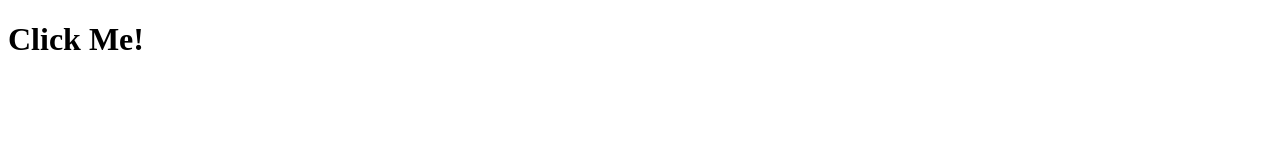
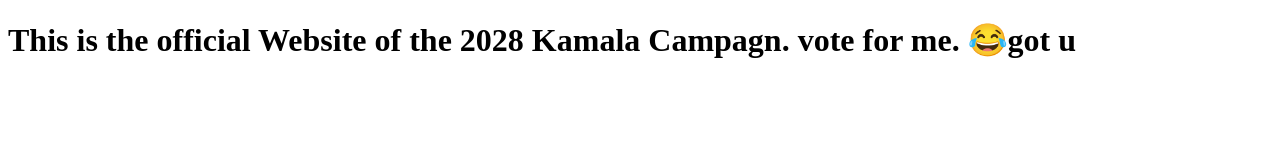
Before and after one commit to PayEasyWithVemmo/PopUpPrank, a plain HTML site: page index.html in a window 1280 px wide. Drawn offline with Linux system fonts and the light colour scheme.

Commit message:
Update index.html

```diff
--- a/index.html
+++ b/index.html
@@ -10,6 +10,6 @@
     </script>
 </head>
 <body>
-    <h1>Click Me!</h1>
+    <h1>This is the official Website of the 2028 Kamala Campagn. vote for me. 😂got u</h1>
 </body>
 </html>
```
